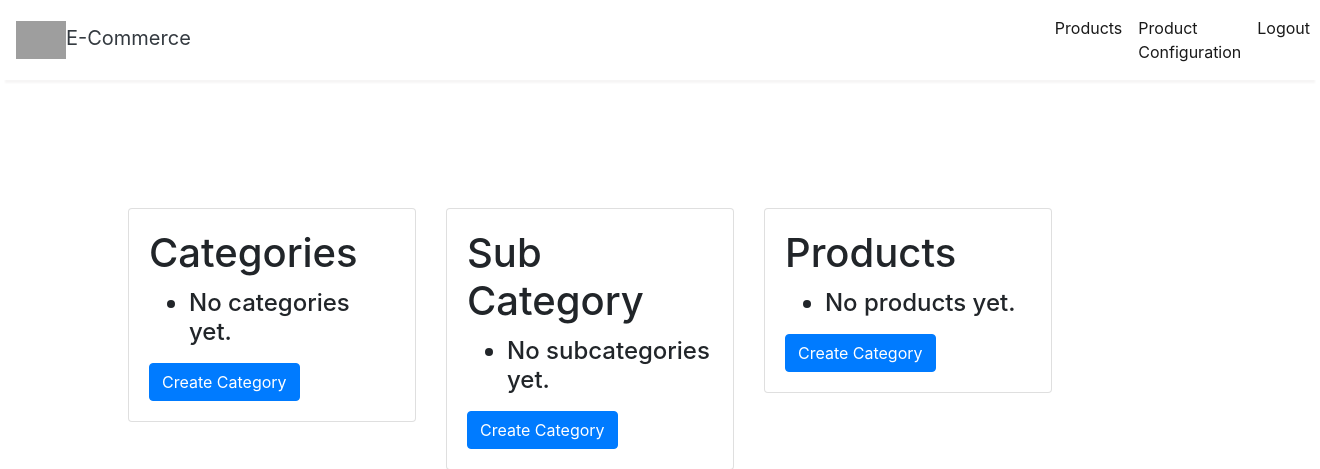
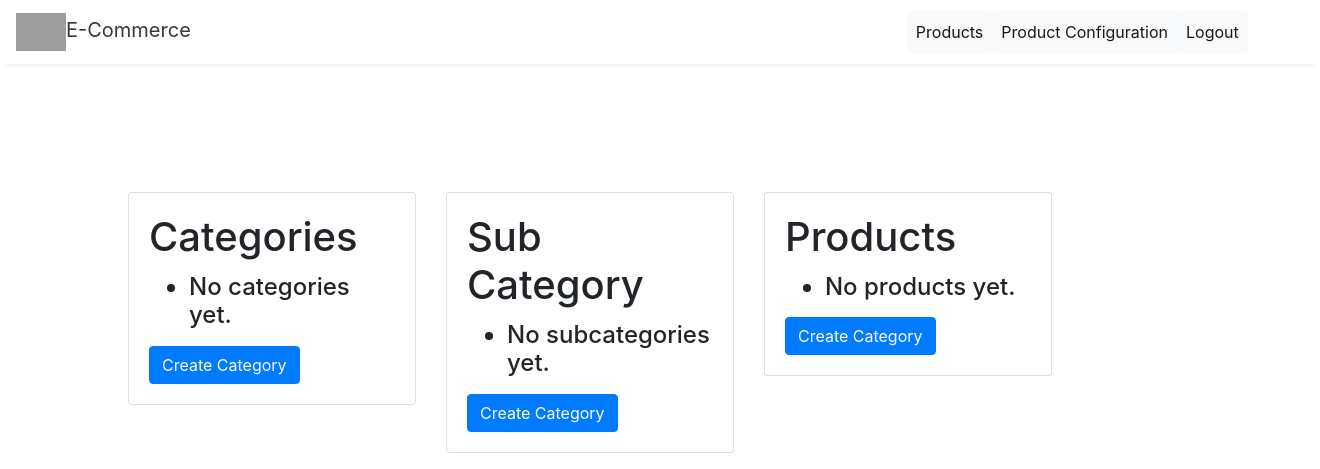
Before and after one commit to Rakeshlalkn/Ecommerse-site.io, a Django app: page /items/list/ in a window 1320 px wide. Shown: the top 469 px of the page. Run offline with Django 3.2, Linux system fonts and the light colour scheme; the visitor is signed in with stand-in values (Sample User, id 1); data that the repository does not hold is empty; some libraries are stand-ins or nearby versions; grey boxes are pictures that could not be loaded.

Commit message:
Update base.html

```diff
--- a/users/templates/users/base.html
+++ b/users/templates/users/base.html
@@ -44,27 +44,27 @@
     </button>
 
 
-    <div class="float-right collapse navbar-collapse" id="navbarSupportedContent" style="padding-left: 840px;">
+    <div class="float-right collapse navbar-collapse" id="navbarSupportedContent" style="padding-left: 700px;">
 
       <ul class=" navbar-nav my-2 my-lg-0">
         {% if user.is_authenticated %}
         <li class="nav-item active">
-          <a class="nav-link" href="{% url 'product_list' %}">Products <span class="sr-only">(current)</span></a>
+          <a class="nav-link btn btn-light" href="{% url 'product_list' %}">Products</a>
         </li>
           {% if user.is_superuser %}
             <li class="nav-item active">
-              <a class="nav-link" href="{% url 'item_list' %}">Product Configuration<span class="sr-only">(current)</span></a>
+              <a class="nav-link btn btn-light" href="{% url 'item_list' %}">Product Configuration</a>
             </li>
           {% endif %}
           <li class="nav-item active">
-            <a class="nav-link" href="{% url 'logout' %}">Logout<span class="sr-only">(current)</span></a>
+            <a class="nav-link btn btn-light" href="{% url 'logout' %}">Logout</a>
           </li>
         {% else %}
         <li class="nav-item active">
-          <a class="nav-link" href="{% url 'register-users' %}">Signup<span class="sr-only">(current)</span></a>
+          <a class="nav-link btn btn-light" href="{% url 'register-users' %}">Signup</a>
         </li>
         <li class="nav-item active">
-          <a class="nav-link" href="{% url 'login' %}">Login<span class="sr-only">(current)</span></a>
+          <a class="nav-link btn btn-light" href="{% url 'login' %}">Login</a>
         </li>
         {% endif %}
 
```
